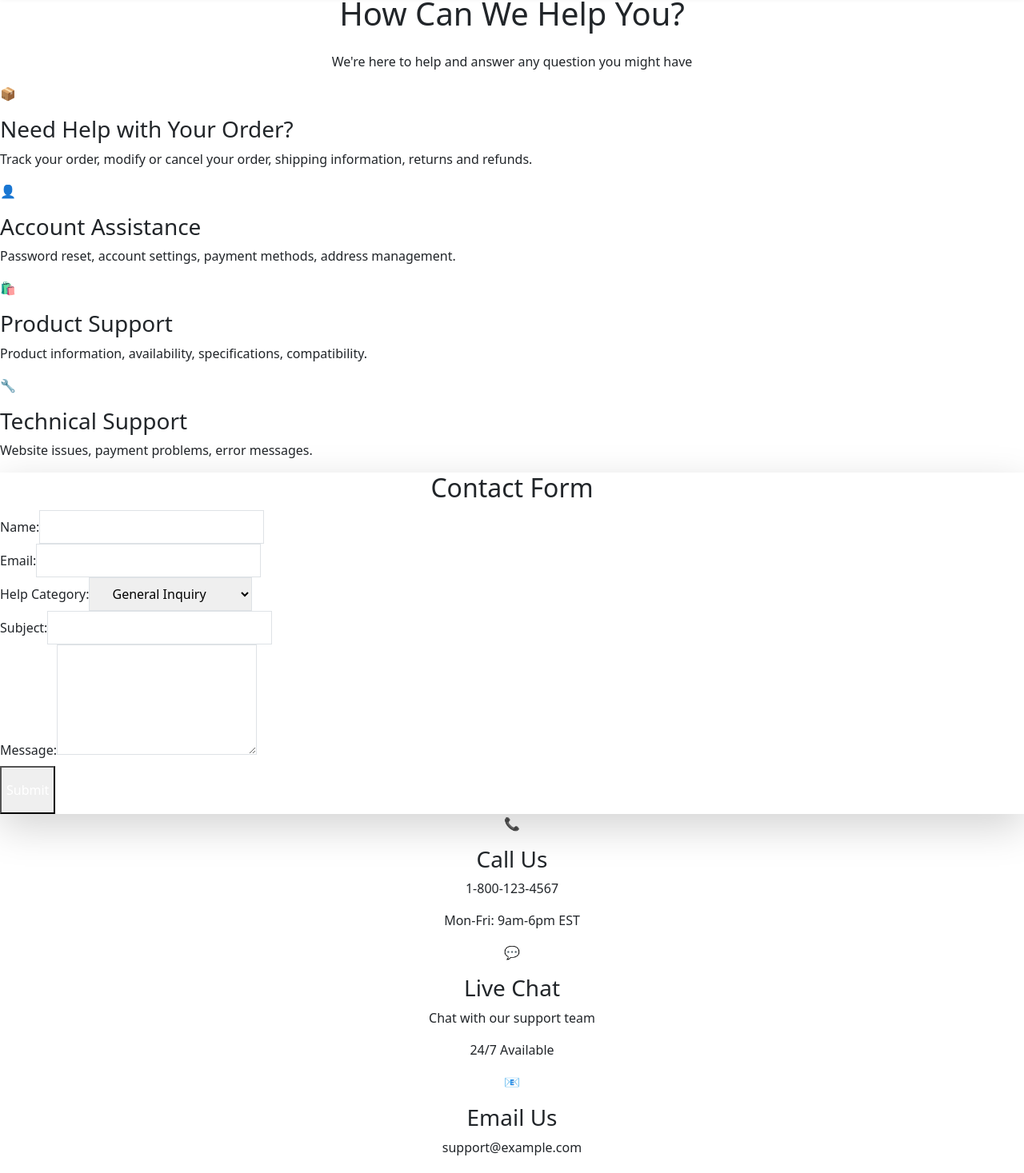
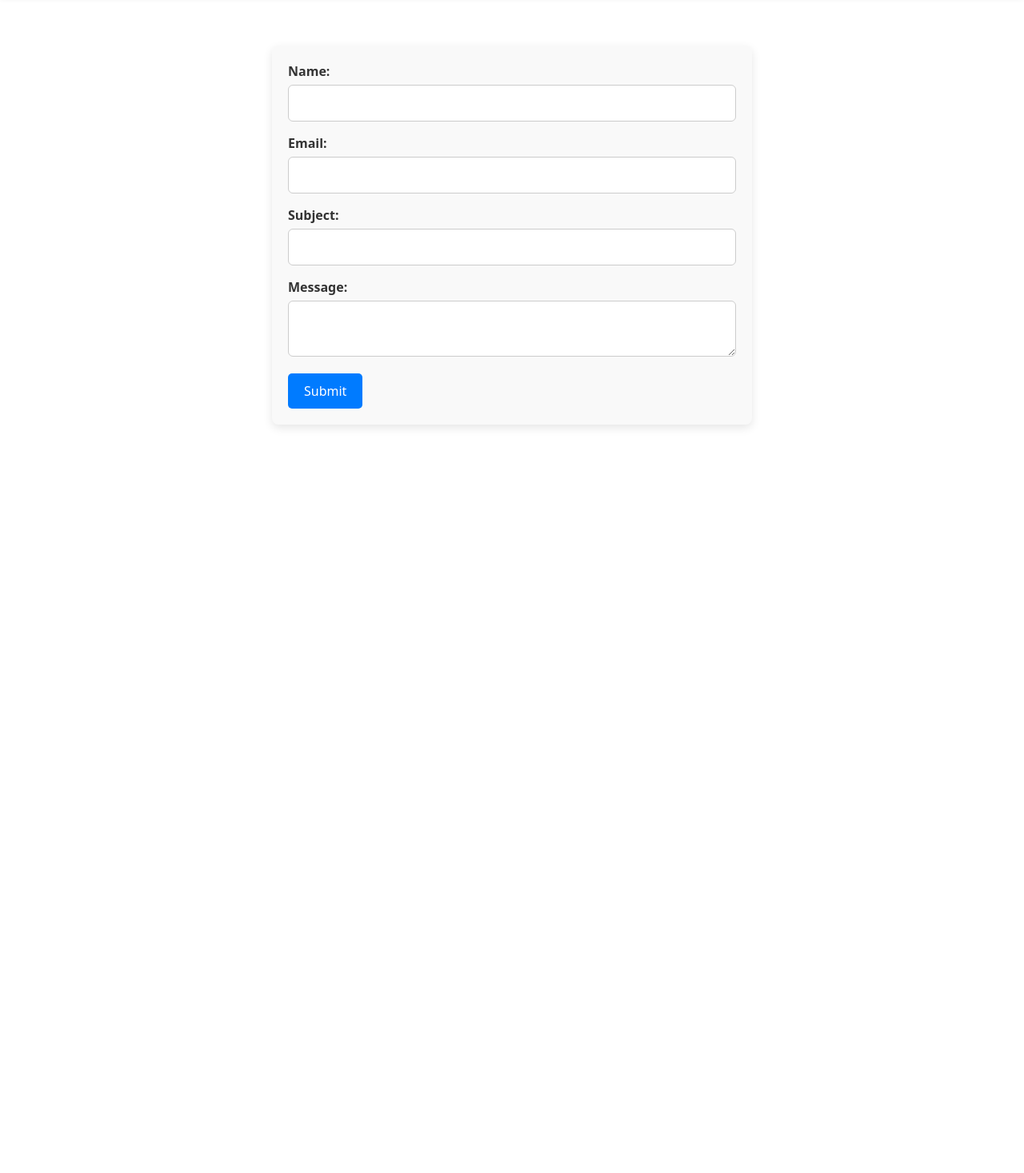
Before and after one commit to dwip708/EcoFusion, a React (Create React App) app: page /contact in a window 1280 px wide. Shown: the part 101-1568 px from the top of the page at 80% size. After the commit the page ends 800 px from the top, so only its background shows below. Built offline with nearby package versions, Linux system fonts and the light colour scheme.

Commit message:
Revert "Update ContactUs.js"

```diff
--- a/src/components/ContactUs.js
+++ b/src/components/ContactUs.js
@@ -1,172 +1,34 @@
-import React, { useState } from 'react';
+import React from 'react';
+import './ContactUs.css'
 
-const ContactUs = () => {
-  const [selectedCategory, setSelectedCategory] = useState('general');
-
+function ContactUs() {
   const handleSubmit = (event) => {
     event.preventDefault();
+    // Add form validation and submission logic here
     alert('Form submitted successfully!');
   };
 
-  const helpCategories = [
-    {
-      id: 'order',
-      title: 'Need Help with Your Order?',
-      icon: '📦',
-      description: 'Track your order, modify or cancel your order, shipping information, returns and refunds.'
-    },
-    {
-      id: 'account',
-      title: 'Account Assistance',
-      icon: '👤',
-      description: 'Password reset, account settings, payment methods, address management.'
-    },
-    {
-      id: 'product',
-      title: 'Product Support',
-      icon: '🛍️',
-      description: 'Product information, availability, specifications, compatibility.'
-    },
-    {
-      id: 'technical',
-      title: 'Technical Support',
-      icon: '🔧',
-      description: 'Website issues, payment problems, error messages.'
-    }
-  ];
-
   return (
-    <div className="w-full max-w-6xl mx-auto p-6">
-      <div className="text-center mb-8">
-        <h1 className="text-3xl font-bold mb-4">How Can We Help You?</h1>
-        <p className="text-gray-600">We're here to help and answer any question you might have</p>
+    <form id="contactForm" onSubmit={handleSubmit}>
+      <div>
+        <label htmlFor="name">Name:</label>
+        <input type="text" id="name" name="name" required />
       </div>
-
-      <div className="grid md:grid-cols-2 lg:grid-cols-4 gap-4 mb-12">
-        {helpCategories.map((category) => (
-          <div
-            key={category.id}
-            onClick={() => setSelectedCategory(category.id)}
-            className={`p-6 rounded-lg cursor-pointer transition-all duration-300 hover:shadow-lg ${
-              selectedCategory === category.id
-                ? 'bg-blue-50 border-2 border-blue-500'
-                : 'bg-white border-2 border-gray-100'
-            }`}
-          >
-            <div className="text-4xl mb-3">{category.icon}</div>
-            <h3 className="text-lg font-semibold mb-2">{category.title}</h3>
-            <p className="text-sm text-gray-600">{category.description}</p>
-          </div>
-        ))}
+      <div>
+        <label htmlFor="email">Email:</label>
+        <input type="email" id="email" name="email" required />
       </div>
-
-      <div className="bg-white rounded-lg shadow-lg p-8 max-w-2xl mx-auto">
-        <h2 className="text-2xl font-bold mb-6 text-center">Contact Form</h2>
-        <form id="contactForm" onSubmit={handleSubmit}>
-          <div className="mb-6">
-            <label className="block text-gray-700 font-semibold mb-2" htmlFor="name">
-              Name:
-            </label>
-            <input
-              type="text"
-              id="name"
-              name="name"
-              className="w-full px-4 py-2 border rounded-lg focus:ring-2 focus:ring-blue-500 focus:border-transparent"
-              required
-            />
-          </div>
-
-          <div className="mb-6">
-            <label className="block text-gray-700 font-semibold mb-2" htmlFor="email">
-              Email:
-            </label>
-            <input
-              type="email"
-              id="email"
-              name="email"
-              className="w-full px-4 py-2 border rounded-lg focus:ring-2 focus:ring-blue-500 focus:border-transparent"
-              required
-            />
-          </div>
-
-          <div className="mb-6">
-            <label className="block text-gray-700 font-semibold mb-2" htmlFor="category">
-              Help Category:
-            </label>
-            <select
-              id="category"
-              name="category"
-              value={selectedCategory}
-              onChange={(e) => setSelectedCategory(e.target.value)}
-              className="w-full px-4 py-2 border rounded-lg focus:ring-2 focus:ring-blue-500 focus:border-transparent"
-            >
-              <option value="general">General Inquiry</option>
-              <option value="order">Order Support</option>
-              <option value="account">Account Support</option>
-              <option value="product">Product Support</option>
-              <option value="technical">Technical Support</option>
-            </select>
-          </div>
-
-          <div className="mb-6">
-            <label className="block text-gray-700 font-semibold mb-2" htmlFor="subject">
-              Subject:
-            </label>
-            <input
-              type="text"
-              id="subject"
-              name="subject"
-              className="w-full px-4 py-2 border rounded-lg focus:ring-2 focus:ring-blue-500 focus:border-transparent"
-              required
-            />
-          </div>
-
-          <div className="mb-6">
-            <label className="block text-gray-700 font-semibold mb-2" htmlFor="message">
-              Message:
-            </label>
-            <textarea
-              id="message"
-              name="message"
-              rows="5"
-              className="w-full px-4 py-2 border rounded-lg focus:ring-2 focus:ring-blue-500 focus:border-transparent"
-              required
-            ></textarea>
-          </div>
-
-          <div className="flex justify-center">
-            <button
-              type="submit"
-              className="bg-blue-600 text-white px-8 py-3 rounded-lg font-semibold hover:bg-blue-700 transition-colors duration-300 focus:ring-4 focus:ring-blue-200"
-            >
-              Submit
-            </button>
-          </div>
-        </form>
+      <div>
+        <label htmlFor="subject">Subject:</label>
+        <input type="text" id="subject" name="subject" required />
       </div>
-
-      <div className="mt-12 grid md:grid-cols-3 gap-6 text-center">
-        <div className="p-6">
-          <div className="text-3xl mb-3">📞</div>
-          <h3 className="font-semibold mb-2">Call Us</h3>
-          <p className="text-gray-600">1-800-123-4567</p>
-          <p className="text-sm text-gray-500">Mon-Fri: 9am-6pm EST</p>
-        </div>
-        <div className="p-6">
-          <div className="text-3xl mb-3">💬</div>
-          <h3 className="font-semibold mb-2">Live Chat</h3>
-          <p className="text-gray-600">Chat with our support team</p>
-          <p className="text-sm text-gray-500">24/7 Available</p>
-        </div>
-        <div className="p-6">
-          <div className="text-3xl mb-3">📧</div>
-          <h3 className="font-semibold mb-2">Email Us</h3>
-          <p className="text-gray-600">support@example.com</p>
-          <p className="text-sm text-gray-500">We'll respond within 24 hours</p>
-        </div>
+      <div>
+        <label htmlFor="message">Message:</label>
+        <textarea id="message" name="message" required></textarea>
       </div>
-    </div>
+      <button type="submit">Submit</button>
+    </form>
   );
-};
+}
 
 export default ContactUs;
```
